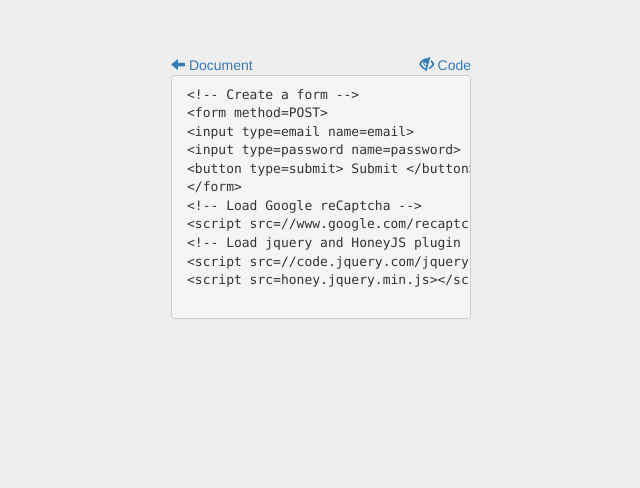
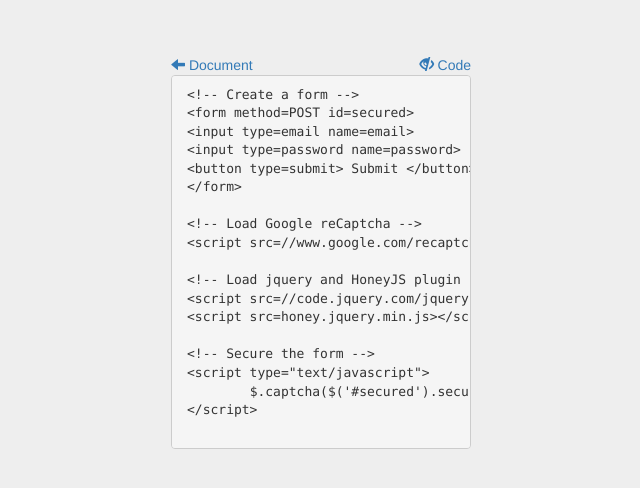
Before and after one commit to hungluu/honeyjs, a plain HTML site: page examples/live.html in a window 1280 px wide. Both pictures are taken after a click on the link "Code". Shown: the whole page, without its empty margins (319-959 px from the left). Drawn offline with nearby package versions, Linux system fonts and the light colour scheme.

```diff
--- a/examples/live.html
+++ b/examples/live.html
@@ -46,16 +46,23 @@
 				<br/>
 				<pre class="col-xs-12 prettyprint">
 &lt;!-- Create a form --&gt;
-&lt;form method=POST&gt;
+&lt;form method=POST id=secured&gt;
 &lt;input type=email name=email&gt;
 &lt;input type=password name=password&gt;
 &lt;button type=submit&gt; Submit &lt;/button&gt;
 &lt;/form&gt;
+
 &lt;!-- Load Google reCaptcha --&gt;
 &lt;script src=//www.google.com/recaptcha/api.js?render=explicit&gt;&lt;/script&gt;
+
 &lt;!-- Load jquery and HoneyJS plugin --&gt;
 &lt;script src=//code.jquery.com/jquery-1.11.3.min.js&gt;&lt;/script&gt;
 &lt;script src=honey.jquery.min.js&gt;&lt;/script&gt;
+
+&lt;!-- Secure the form --&gt;
+&lt;script type=&quot;text/javascript&quot;&gt;
+	$.captcha($('#secured').secure, 'reCaptchaSiteKey');
+&lt;/script&gt;
 				</pre>
 			</form>
 
```
